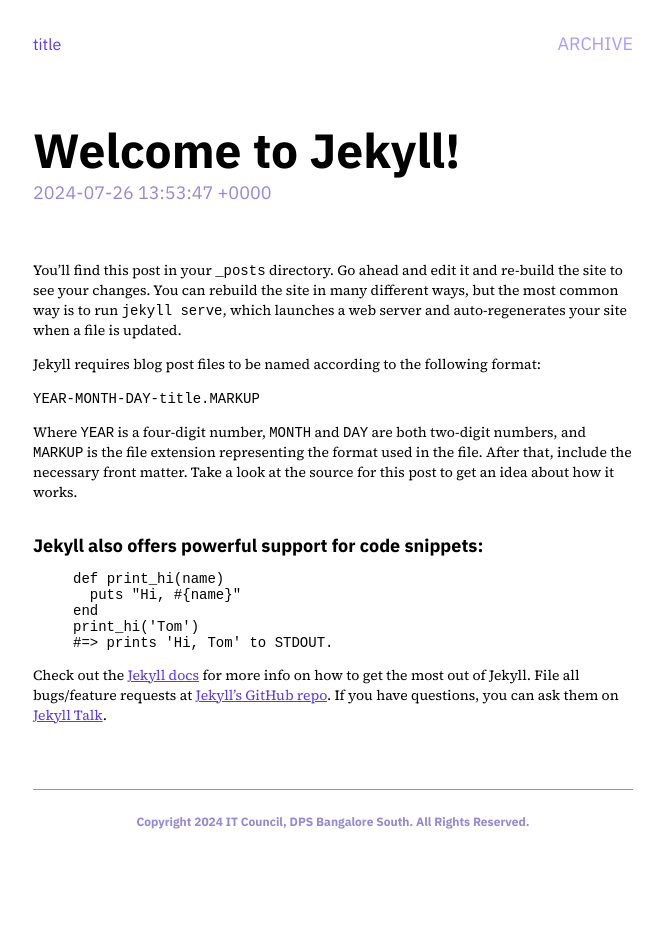
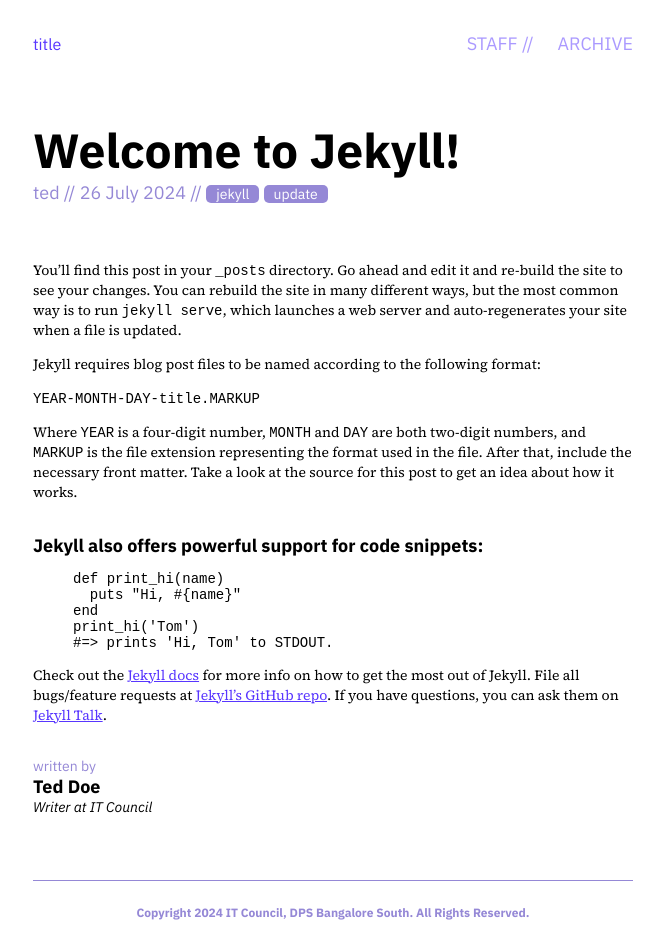
Before and after one commit to dpsitcouncil/dips-bytes, a Jekyll site: the page built from _posts/2024-07-26-welcome-to-jekyll.markdown, in a window 1280 px wide. Shown: the whole page, without its empty margins (307-971 px from the left). Built offline with Jekyll 4.4.1, drawn with Linux system fonts in a browser that asks for light colours; before the commit the page ends 900 px from its top, so only the background shows below that.

Commit message:
Added authors.

```diff
--- /dev/null
+++ b/_authors/ted.markdown
@@ -0,0 +1,8 @@
+---
+layout: author
+name: Ted Doe
+shortname: ted
+description: Writer at IT Council
+position: Writer
+---
+## hello
--- a/_config.yml
+++ b/_config.yml
@@ -34,7 +34,14 @@
   - jekyll-feed
   - jekyll-archives
 
-
+permalink: /:collection/:title.html
+collections:
+  posts:
+    output: true
+  authors:
+    output: true
+    permalink: /:collection/:name
+show_excerpts: true
 
 include:
   - _media
--- a/_data/navigation.yml
+++ b/_data/navigation.yml
@@ -1,3 +1,6 @@
 items:
+  - name: STAFF
+    link: /staff
+
   - name: ARCHIVE
     link: /archive
--- a/_layouts/post.html
+++ b/_layouts/post.html
@@ -13,12 +13,30 @@
 					{{ page.title }}
 				</div>
 				<div class="date">
-					{{ page.date }}
+					{{ page.author }} // {{ page.date | date: "%-d %B %Y" }} //
+					{% for category in page.categories %}
+					  <span class="tag">{{category}}</span>
+					{% endfor %}
 				</div>
 			</div>
 
 			<div class="content">
 				{{ content }}
+			</div>
+
+			<div class="author">
+				<div class="byline">
+					written by
+				</div>
+				{% assign author = site.authors | where: 'shortname', page.author | first %}
+				{% if author %}
+					<div class="author-name">
+						<a href="{{ author.url }}">{{ author.name }}</a>
+					</div>
+					<em>{{ author.description }}</em>
+				{% else %}
+					The IT Council, DPS Bangalore South
+				{% endif %}
 			</div>
 		</main>
 
--- a/_posts/2024-07-26-welcome-to-jekyll.markdown
+++ b/_posts/2024-07-26-welcome-to-jekyll.markdown
@@ -3,6 +3,7 @@
 title:  "Welcome to Jekyll!"
 date:   2024-07-26 19:23:47 +0530
 categories: jekyll update
+author: ted
 ---
 You’ll find this post in your `_posts` directory. Go ahead and edit it and re-build the site to see your changes. You can rebuild the site in many different ways, but the most common way is to run `jekyll serve`, which launches a web server and auto-regenerates your site when a file is updated.
 
--- a/_sass/post.sass
+++ b/_sass/post.sass
@@ -14,6 +14,13 @@
 		.date
 			font-size: 18px
 			color: $theme_light
+			.tag
+				font-size: 14px
+				line-height: 16px
+				background-color: $theme_light
+				color: white
+				padding: 0px 10px
+				border-radius: 5px
 
 	.content
 		font-family: "Source Serif 4"
@@ -24,3 +31,18 @@
 			margin-top: 32px
 			font-family: "IBM Plex Sans"
 			font-size: 18px
+
+	.author
+		margin-top: 32px
+		font-family: "IBM Plex Sans"
+		font-size: 14px
+		.byline
+			color: $theme_light
+		.author-name
+			font-size: 18px
+			font-weight: bold
+			a
+				text-decoration: none
+				color: #000
+				&:active, &:hover
+					text-decoration: underline
```
Also changed, not shown: _layouts/author.html (added, +16 -0 lines), staff.markdown (added, +25 -0 lines).
